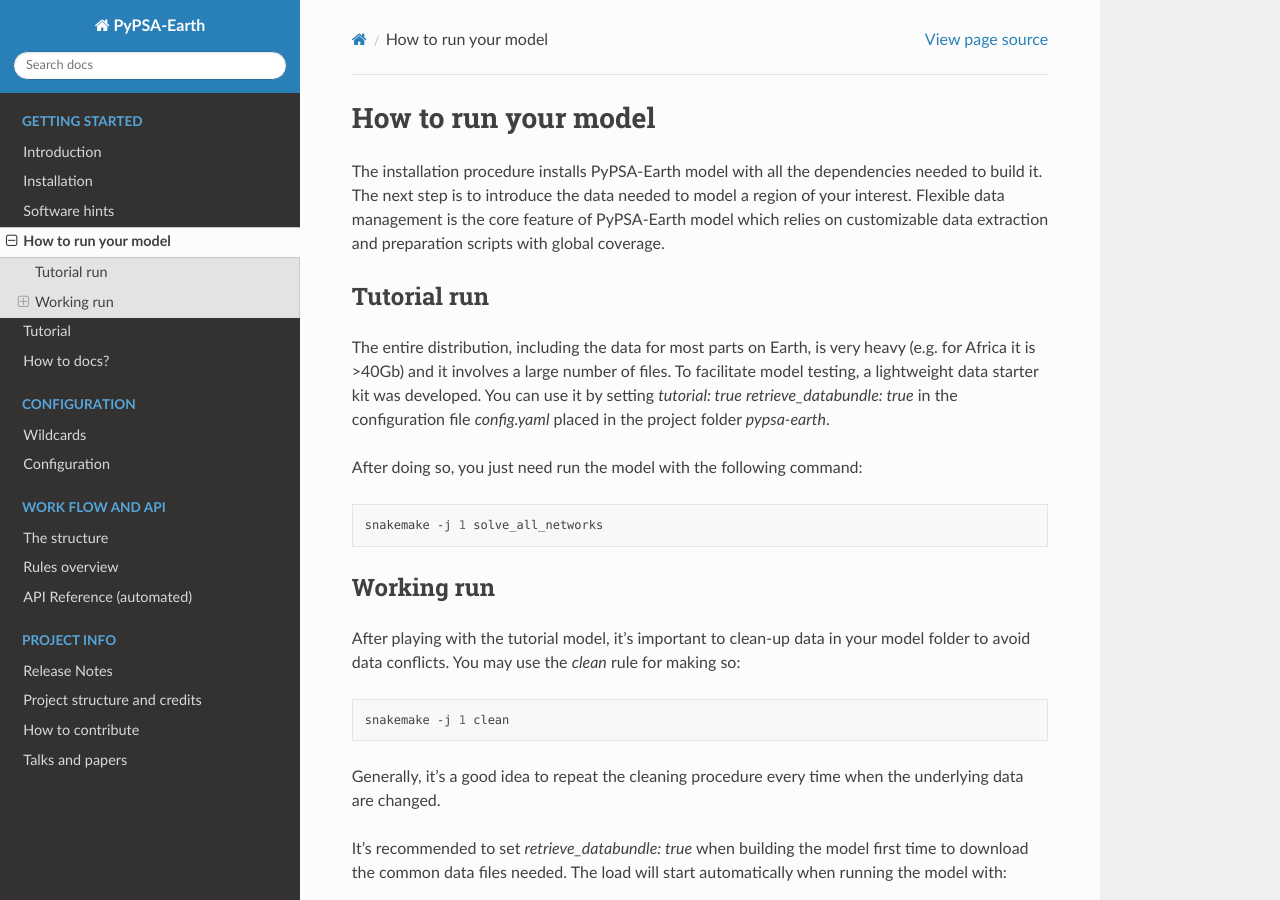
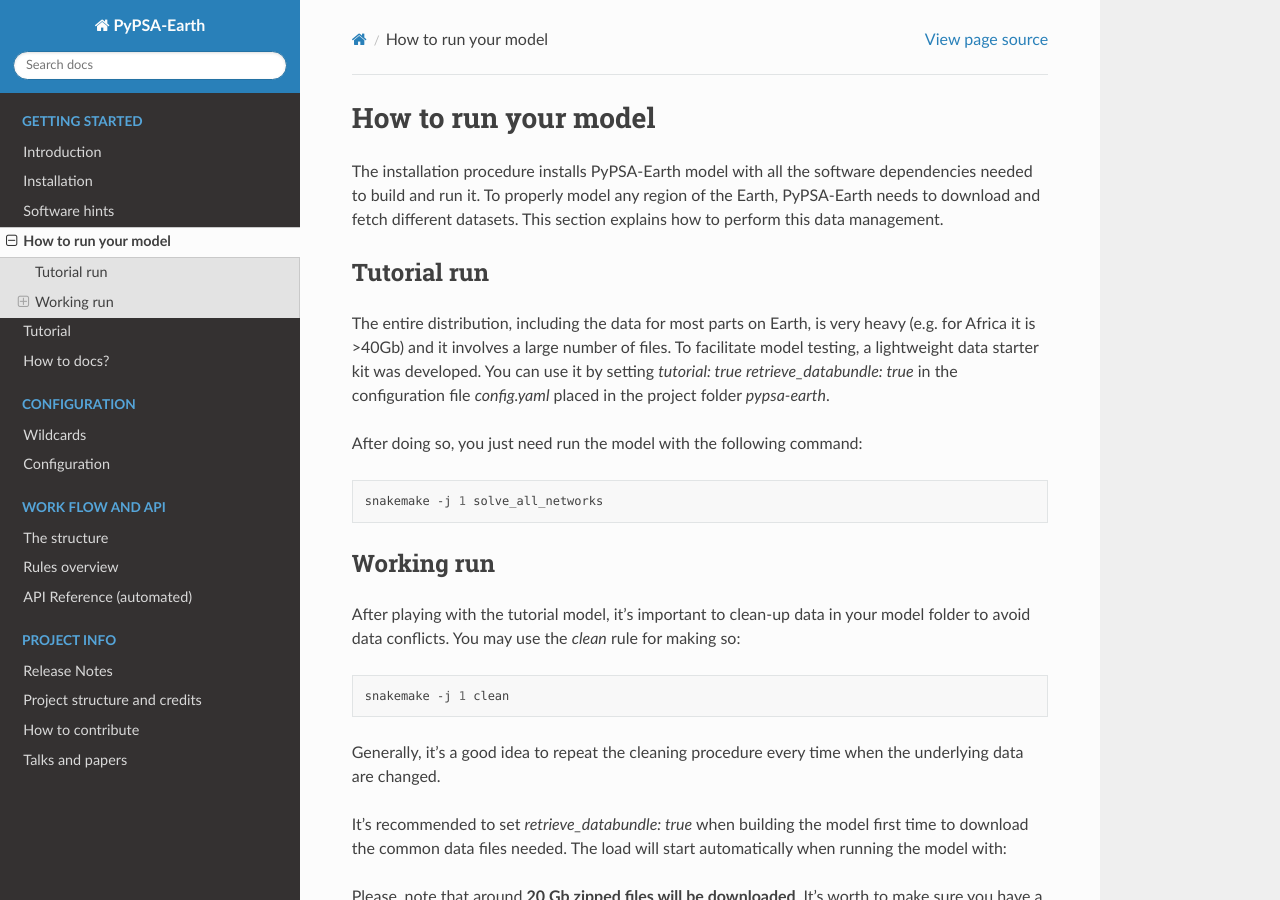
Before and after one commit to pypsa-meets-earth/pypsa-earth, a Sphinx documentation site: the page built from doc/how_to_start.rst, in a window 1280 px wide and 900 px high. Built offline with Sphinx 7.4.7 and the Read the Docs theme 2.0.0, drawn with Linux system fonts in a browser that asks for light colours; pages that are not in the unit, such as notebooks, are missing from menus; the version number could not be read and is left out.

Commit message:
Improve clarity

```diff
--- a/doc/how_to_start.rst
+++ b/doc/how_to_start.rst
@@ -10,7 +10,7 @@
 How to run your model
 ##########################################
 
-The installation procedure installs PyPSA-Earth model with all the dependencies needed to build it. The next step is to introduce the data needed to model a region of your interest. Flexible data management is the core feature of PyPSA-Earth model which relies on customizable data extraction and preparation scripts with global coverage.
+The installation procedure installs PyPSA-Earth model with all the software dependencies needed to build and run it. To properly model any region of the Earth, PyPSA-Earth needs to download and fetch different datasets. This section explains how to perform this data management.
 
 Tutorial run
 ------------------------------
```
